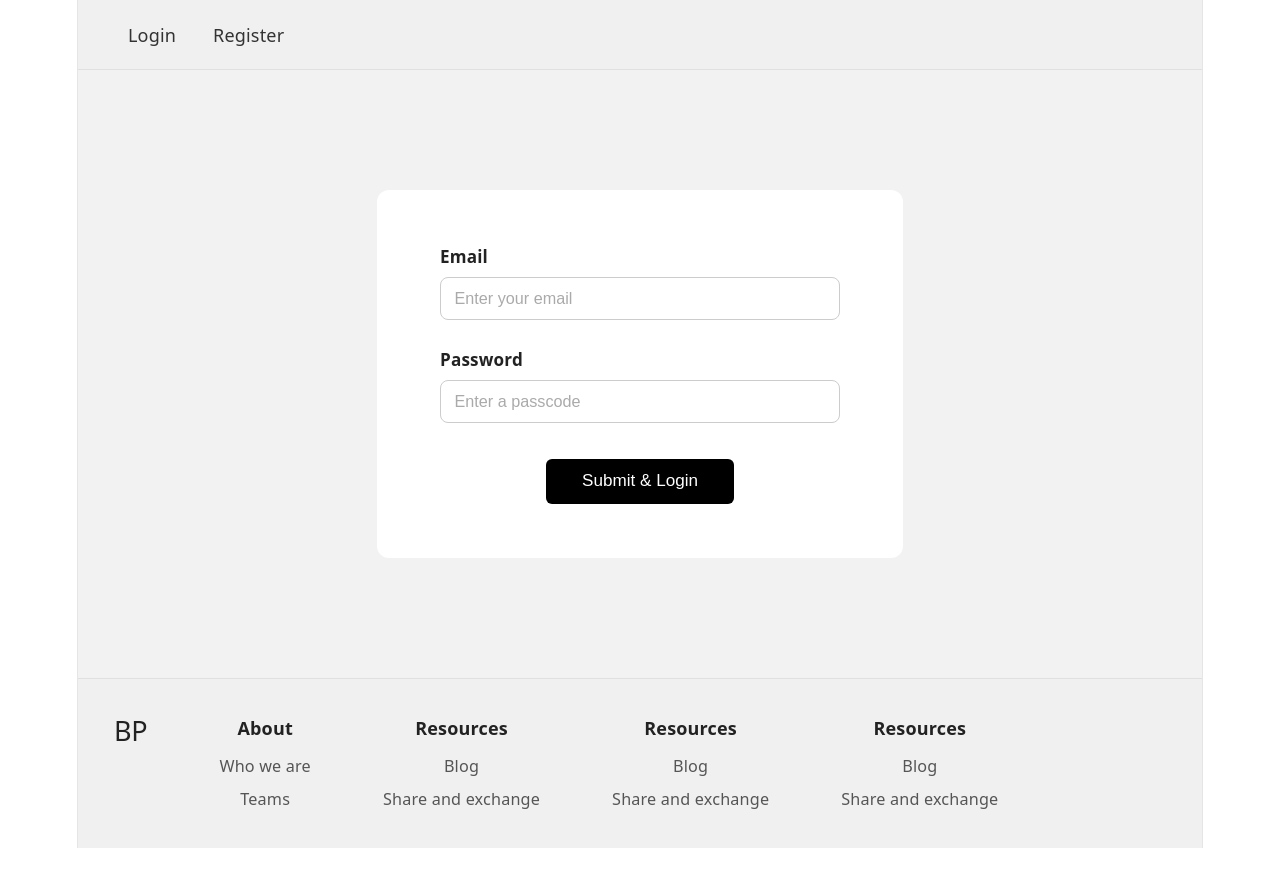
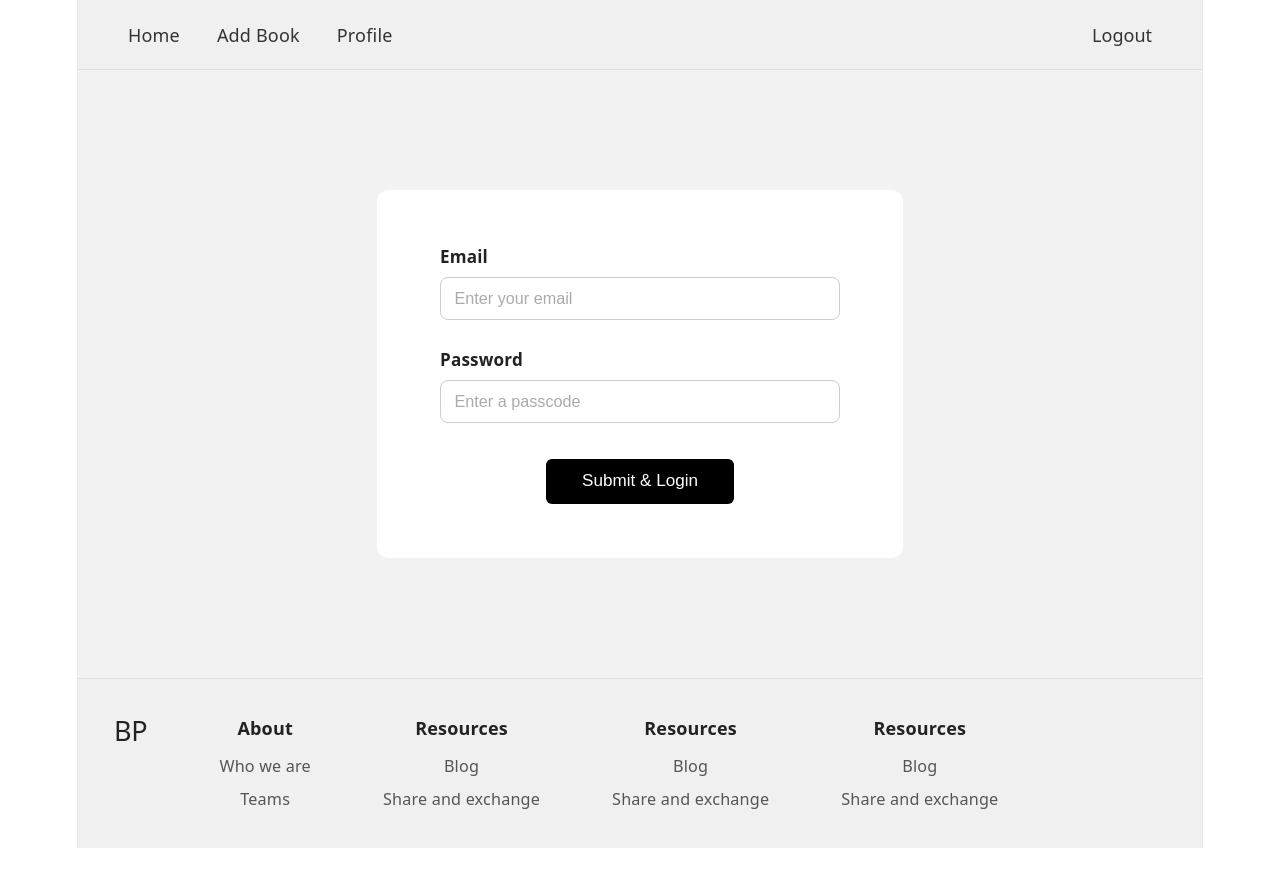
Before and after one commit to JaidenLo/COSC360-Team-22-Project, a React (Vite) app in the folder client/: page /login in a window 1280 px wide. Shown: the top 886 px of the page. Built offline with nearby package versions, Linux system fonts and the light colour scheme; sample sign-in values are in the browser's storage; the HTML template or start-up script is replaced by a standard one.

Commit message:
fix: now user doesn't log out when page is refreshed

```diff
--- a/client/src/App.jsx
+++ b/client/src/App.jsx
@@ -13,21 +13,33 @@ import Threads from "./pages/Threads";
 import "./App.css";
 
 function App() {
-    const [user, setUser] = useState(null);
+    const [user, setUser] = useState(() => {
+        const saved = localStorage.getItem('user');
+        return saved ? JSON.parse(saved) : null;
+    });
+
+    function handleSetUser(userData) {
+        if (userData) {
+            localStorage.setItem('user', JSON.stringify(userData));
+        } else {
+            localStorage.removeItem('user');
+        }
+        setUser(userData);
+    }
 
     return (
         <div className="siteContainer">
-            <Nav user={user} setUser={setUser} />
+            <Nav user={user} setUser={handleSetUser} />
             <div className="page-content">
                 <Routes>
                     <Route path="/" element={<Navigate to="/login" replace />} />
-                    <Route path="/login" element={<Login onSuccess={setUser} />} />
-                    <Route path="/register" element={<Register onSuccess={setUser} />} />
+                    <Route path="/login" element={<Login onSuccess={handleSetUser} />} />
+                    <Route path="/register" element={<Register onSuccess={handleSetUser} />} />
                     <Route path="/home" element={<Home user={user} />} />
                     <Route path="/profile" element={<Profile user={user} />} />
                     <Route path="/add-book" element={<AddBook user={user} />} />
                     <Route path="/edit-book" element={<EditBook user={user} />} />
-                    <Route path="/edit-profile" element={<UserSettings user={user} setUser={setUser} />} />
+                    <Route path="/edit-profile" element={<UserSettings user={user} setUser={handleSetUser} />} />
                     <Route path="/threads" element={<Threads user={user} />} />
                 </Routes>
             </div>
```
